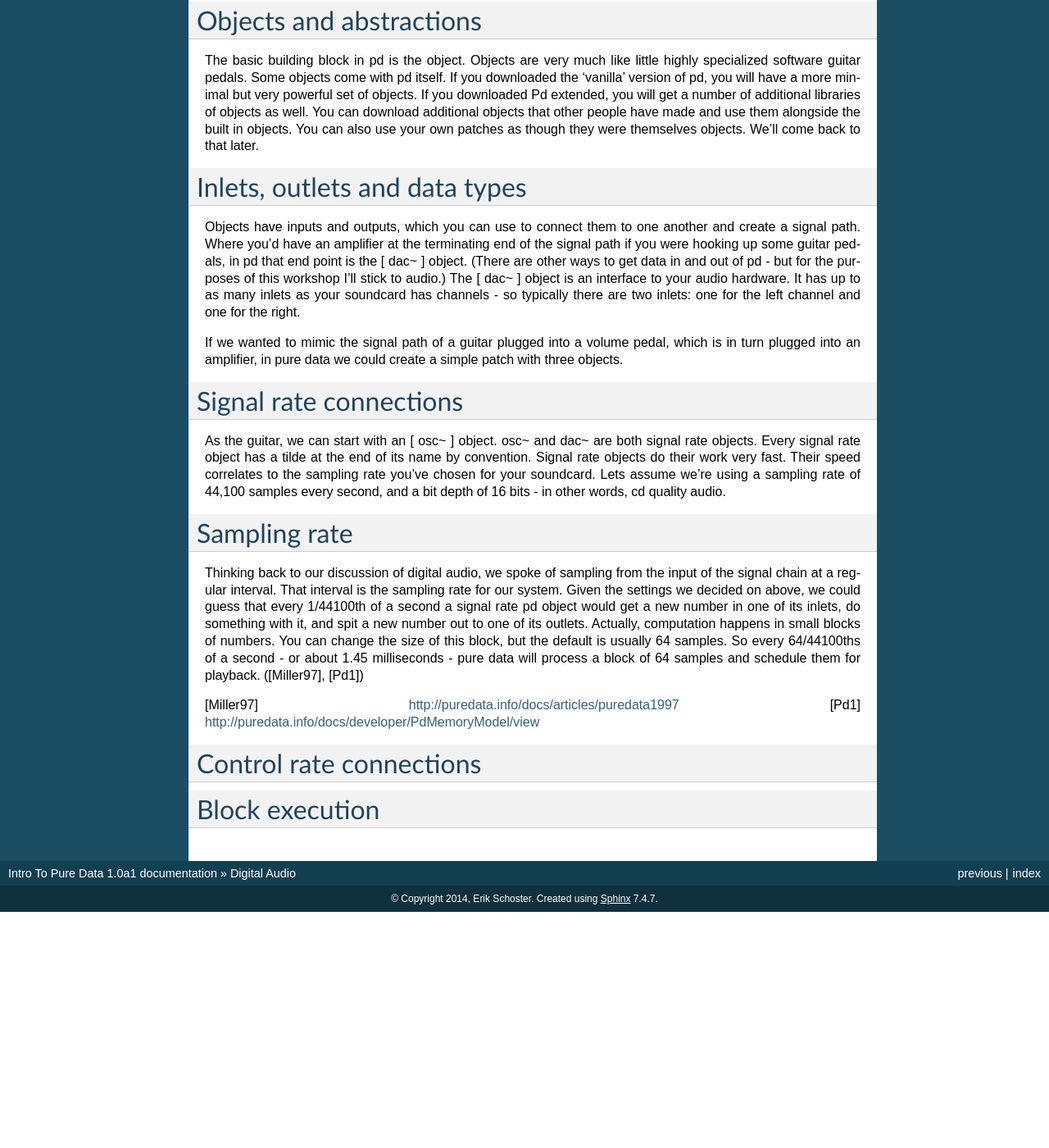
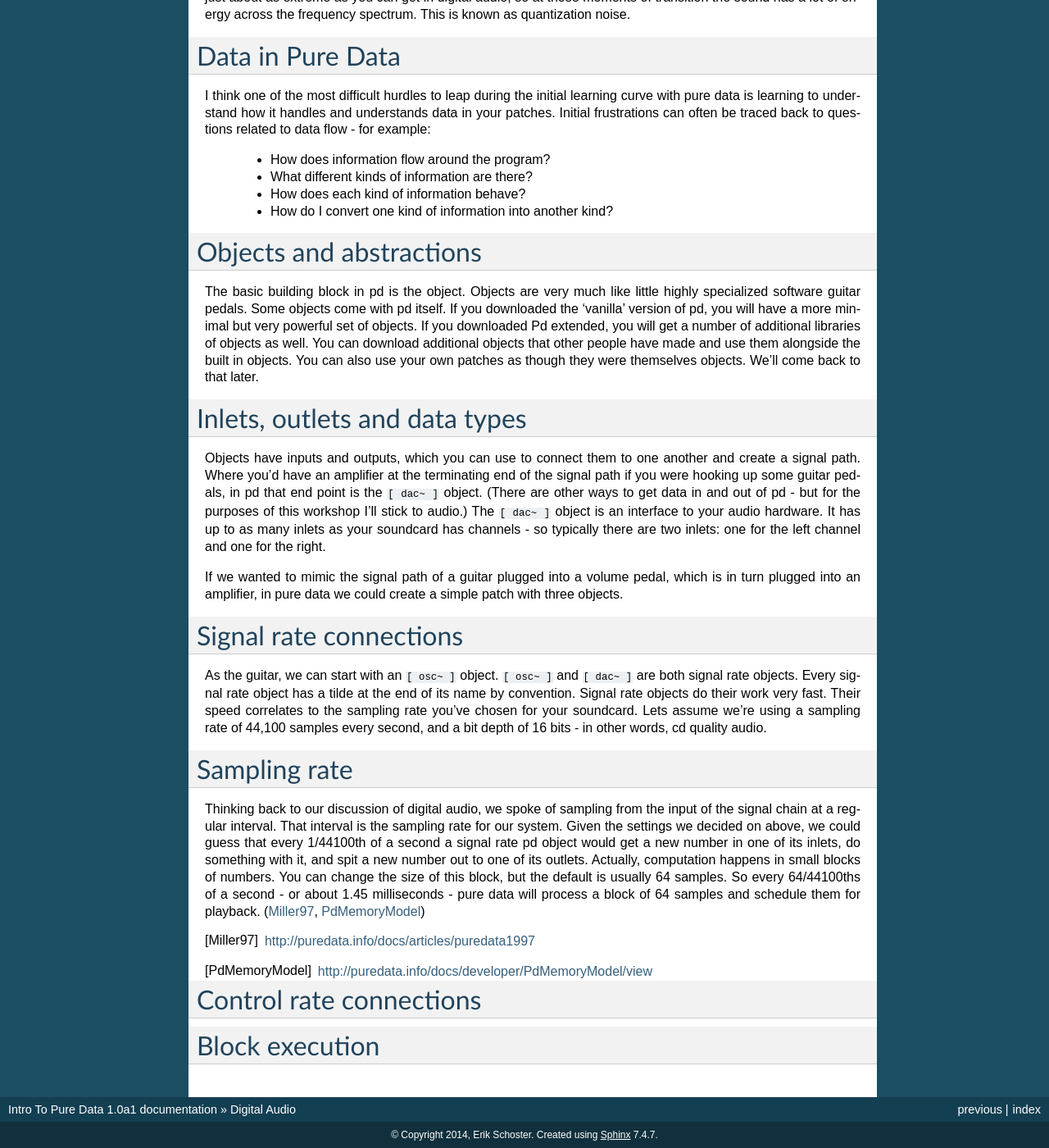
Before and after one commit to hecanjog/pdintro, a Sphinx documentation site: the page built from source/first.rst, in a window 1280 px wide and 1400 px high, scrolled down 1905 px. Shown: the whole window at 82% size. Built offline with Sphinx 7.4.7, drawn with Linux system fonts in a browser that asks for light colours; formulas are drawn with MathJax 3; before the commit the page ends 3017 px from its top, so only the background shows below that; some of the changed text lies outside the part shown.

Commit message:
clean up formatting

```diff
--- a/source/first.rst
+++ b/source/first.rst
@@ -42,9 +51,13 @@
 Each of those 1s or 0s is called a bit. If we only needed to store 2 possible values, we could just use a single
 bit. So, the number 1 would be:
 
+::
+
     1
 
 How about the number 3? We need to add a bit to give us more possible values. Using two bits, here is our 1 again:
+
+::
 
     0 1
 
@@ -52,6 +65,8 @@
 column - so 0 is 0 and 1 is 1 - but our new bit is the twos column: 0 is 0 and 1 is 2.
 
 To store a three in binary, we'd write these bits into the computer's memory:
+
+::
 
     1 1
 
@@ -111,8 +133,8 @@
 
 Objects have inputs and outputs, which you can use to connect them to one another and create a signal path. Where you'd have an
 amplifier at the terminating end of the signal path if you were hooking up some guitar pedals, in pd that end point is the
-[ dac~ ] object. (There are other ways to get data in and out of pd - but for the purposes of this workshop I'll stick to
-audio.) The [ dac~ ] object is an interface to your audio hardware. It has up to as many inlets as your soundcard has
+``[ dac~ ]`` object. (There are other ways to get data in and out of pd - but for the purposes of this workshop I'll stick to
+audio.) The ``[ dac~ ]`` object is an interface to your audio hardware. It has up to as many inlets as your soundcard has
 channels - so typically there are two inlets: one for the left channel and one for the right.
 
 If we wanted to mimic the signal path of a guitar plugged into a volume pedal, which is in turn plugged into an amplifier, in
@@ -121,7 +143,7 @@
 Signal rate connections
 =======================
 
-As the guitar, we can start with an [ osc~ ] object. osc~ and dac~ are both signal rate objects. Every signal rate object has
+As the guitar, we can start with an ``[ osc~ ]`` object. ``[ osc~ ]`` and ``[ dac~ ]`` are both signal rate objects. Every signal rate object has
 a tilde at the end of its name by convention. Signal rate objects do their work very fast. Their speed correlates to the sampling
 rate you've chosen for your soundcard. Lets assume we're using a sampling rate of 44,100 samples every second, and a bit depth of
 16 bits - in other words, cd quality audio.
@@ -134,10 +156,10 @@
 a signal rate pd object would get a new number in one of its inlets, do something with it, and spit a new number out to one of its outlets.
 Actually, computation happens in small blocks of numbers. You can change the size of this block, but the default is usually 64 samples.
 So every 64/44100ths of a second - or about 1.45 milliseconds - pure data will process a block of 64 samples and schedule them for playback.
-([Miller97], [Pd1])
+(Miller97_, PdMemoryModel_)
 
-[Miller97] http://puredata.info/docs/articles/puredata1997
-[Pd1] http://puredata.info/docs/developer/PdMemoryModel/view
+.. [Miller97] http://puredata.info/docs/articles/puredata1997
+.. [PdMemoryModel] http://puredata.info/docs/developer/PdMemoryModel/view
 
 
 Control rate connections
```
Also changed, not shown: other parts of source/first.rst (+17 -1 lines).
